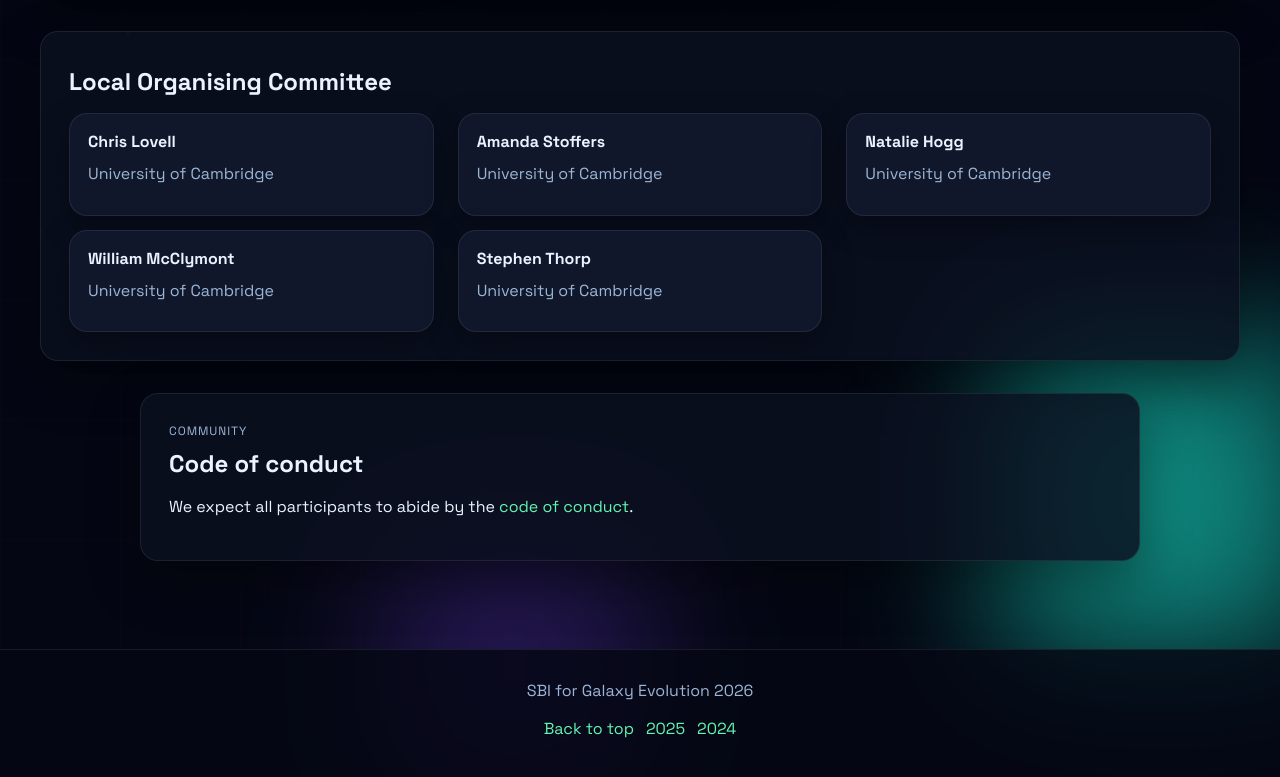
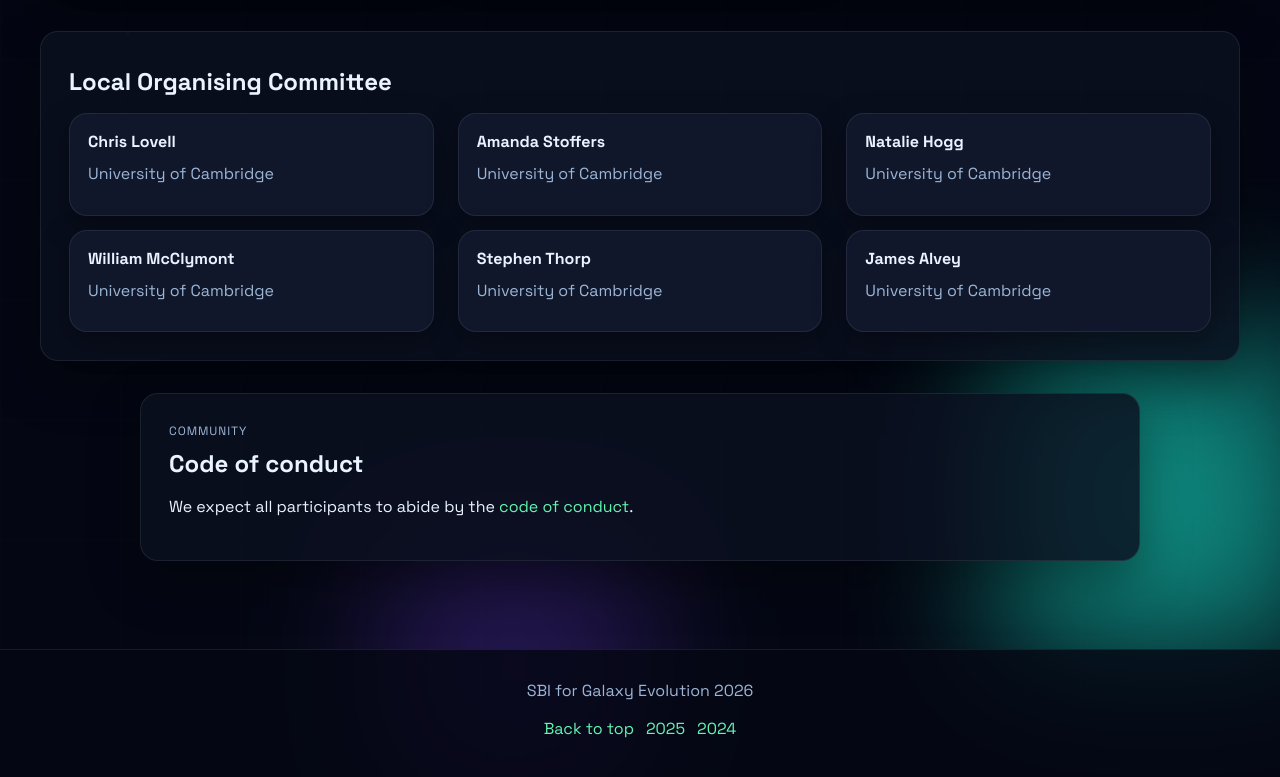
Before and after one commit to sbi-galev/2026, a plain HTML site: page index.html in a window 1280 px wide. Shown: the part 2940-3717 px from the top of the page. Drawn offline with Linux system fonts and the light colour scheme.

Commit message:
update LOC

```diff
--- a/index.html
+++ b/index.html
@@ -432,6 +432,11 @@
           <p class="muted">University of Cambridge</p>
           <!--p>Role: <span></span></p-->
         </article>
+        <article class="card">
+          <h4>James Alvey</h4>
+          <p class="muted">University of Cambridge</p>
+          <!--p>Role: <span></span></p-->
+        </article>
       </div>
       <!--div class="banner">
         <div>
```
